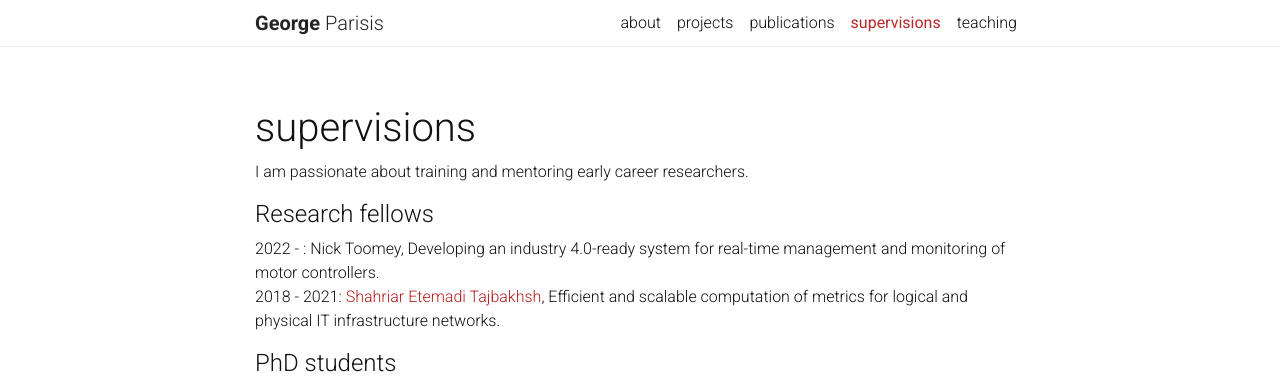
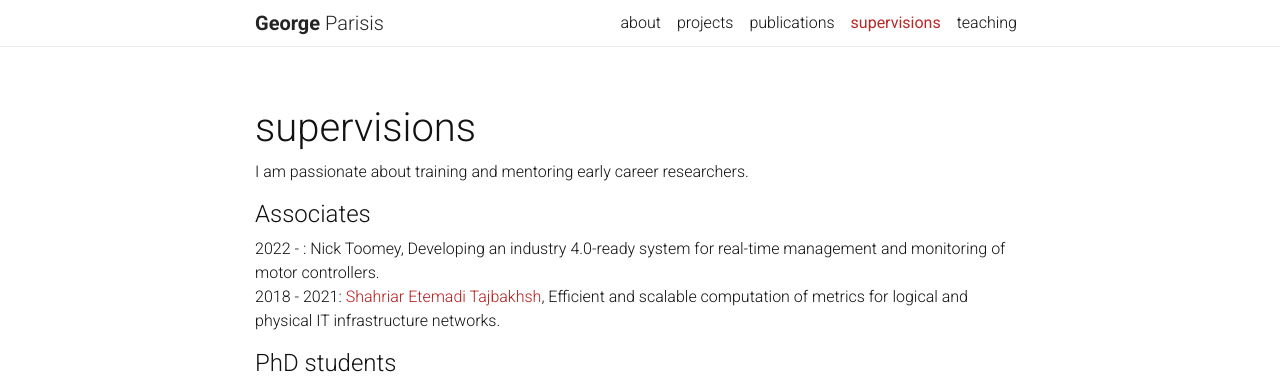
Before and after one commit to georgeparisis/georgeparisis.github.io, a Jekyll site: the page built from _pages/supervisions.md, in a window 1280 px wide. Shown: the top 388 px of the page. Built offline with Jekyll 4.4.1, drawn with Linux system fonts in a browser that asks for light colours; nearby versions of some CDN libraries; a style sheet for code colours, icons or effects is not loaded.

Commit message:
Update supervisions.md

```diff
--- a/_pages/supervisions.md
+++ b/_pages/supervisions.md
@@ -6,7 +6,7 @@ description: I am passionate about training and mentoring early career researche
 nav: true
 ---
 
-#### Research fellows
+#### Associates
 2022 - : Nick Toomey, Developing an industry 4.0-ready system for real-time management and monitoring of motor controllers.
 <br>
 2018 - 2021: [Shahriar Etemadi Tajbakhsh](https://uk.linkedin.com/in/shahriar-etemadi-tajbakhsh-471ba5b0){:target="_blank"}, Efficient and scalable computation of metrics for logical and physical IT infrastructure networks.
```
